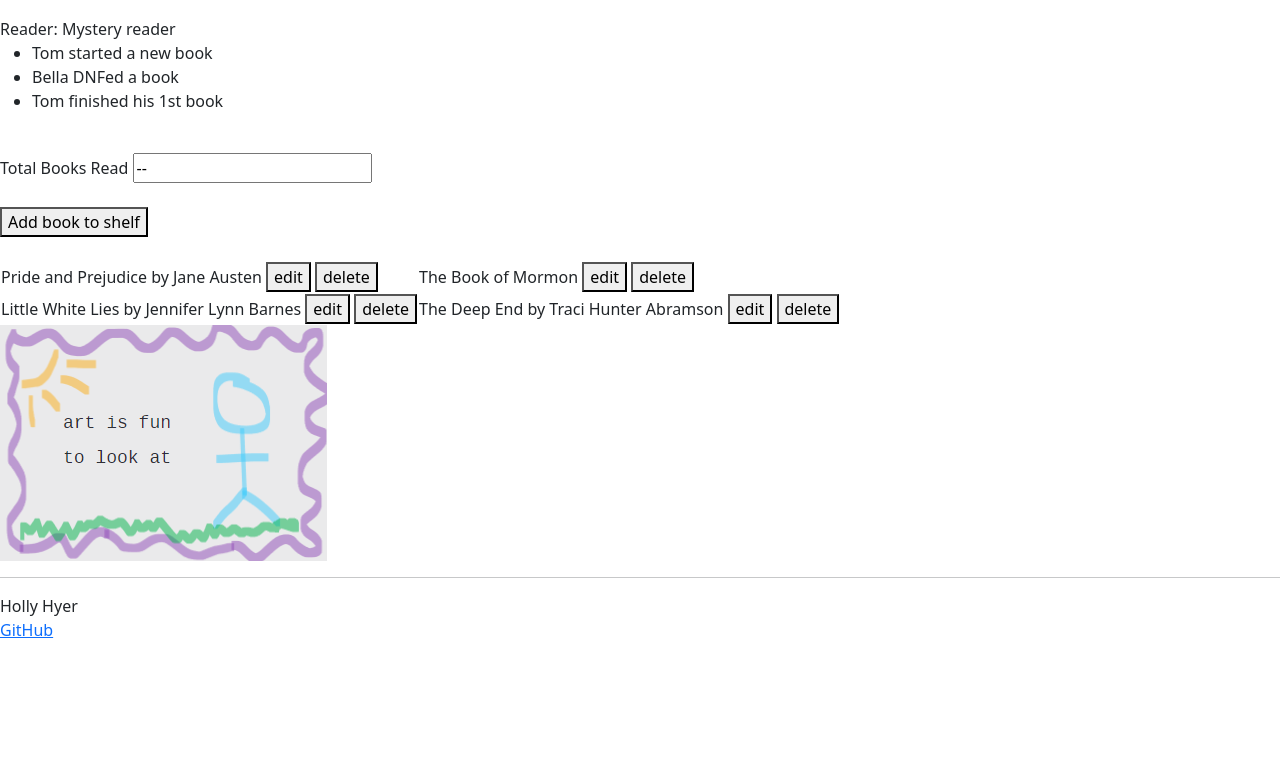
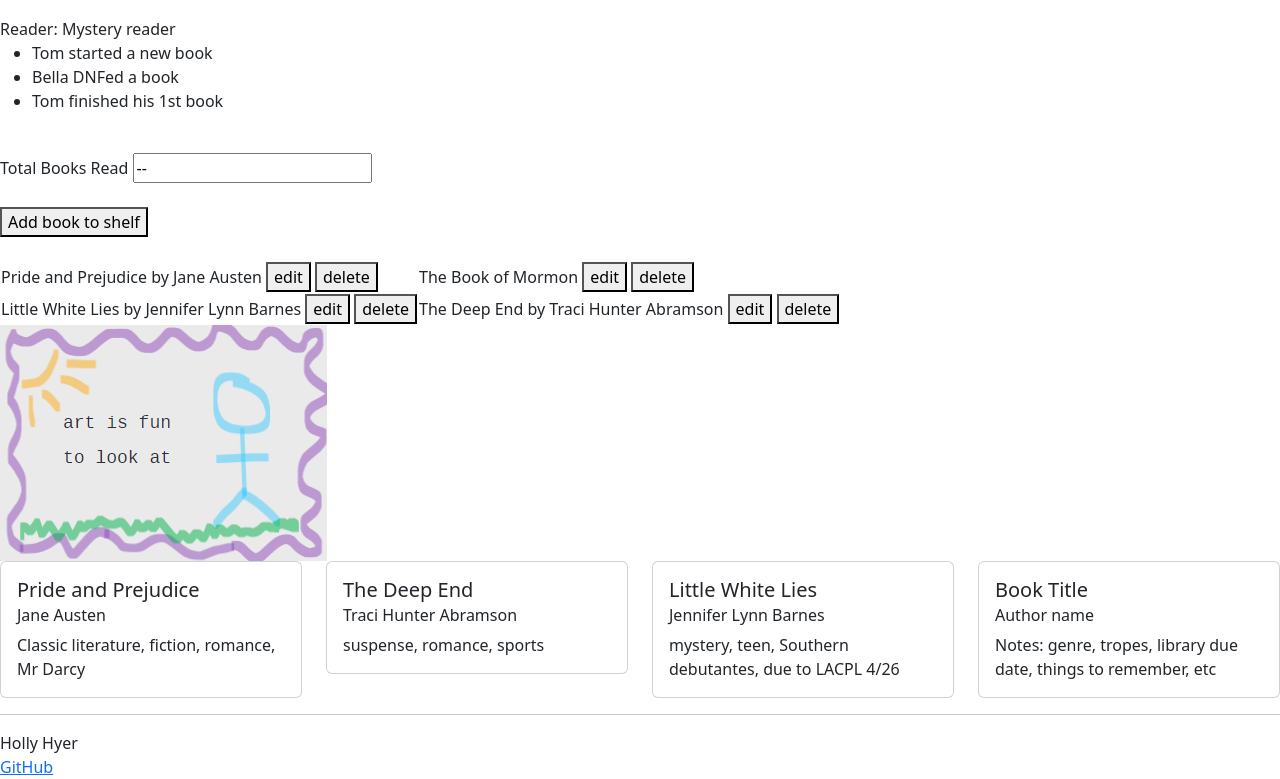
Before and after one commit to twins4holly/startup, a plain HTML site: page myshelf.html in a window 1280 px wide. Shown: the part 63-842 px from the top of the page. Before the commit the page ends 800 px from the top, so only its background shows below. Drawn offline with nearby package versions, Linux system fonts and the light colour scheme.

Commit message:
add cards for books

```diff
--- a/myshelf.html
+++ b/myshelf.html
@@ -108,6 +108,49 @@
         </table>
         <img src="Screenshot (36).png" alt="art">
       </div>
+
+
+      <div class="row row-cols-1 row-cols-sm-2 row-cols-md-3 row-cols-lg-4 g-4">
+        <div class="col">
+          <div class="card">
+            <div class="card-body">
+              <h5 class="card-title">Pride and Prejudice</h5>
+              <h6 class="card-subtitle mb-2 text-body-secondary">Jane Austen</h6>
+              <p class="card-text">Classic literature, fiction, romance, Mr Darcy</p>
+            </div>
+          </div>
+        </div>
+        <div class="col">
+          <div class="card">
+            <div class="card-body">
+              <h5 class="card-title">The Deep End</h5>
+              <h6 class="card-subtitle mb-2 text-body-secondary">Traci Hunter Abramson</h6>
+              <p class="card-text">suspense, romance, sports</p>
+            </div>
+          </div>
+        </div>
+        <div class="col">
+          <div class="card">
+            <div class="card-body">
+              <h5 class="card-title">Little White Lies</h5>
+              <h6 class="card-subtitle mb-2 text-body-secondary">Jennifer Lynn Barnes</h6>
+              <p class="card-text">mystery, teen, Southern debutantes, due to LACPL 4/26</p>
+            </div>
+          </div>
+        </div>
+        <div class="col">
+          <div class="card">
+            <div class="card-body">
+              <h5 class="card-title">Book Title</h5>
+              <h6 class="card-subtitle mb-2 text-body-secondary">Author name</h6>
+              <p class="card-text">Notes: genre, tropes, library due date, things to remember, etc</p>
+            </div>
+          </div>
+        </div>
+      </div>
+
+
+
     </main>
 
     <footer>
```
